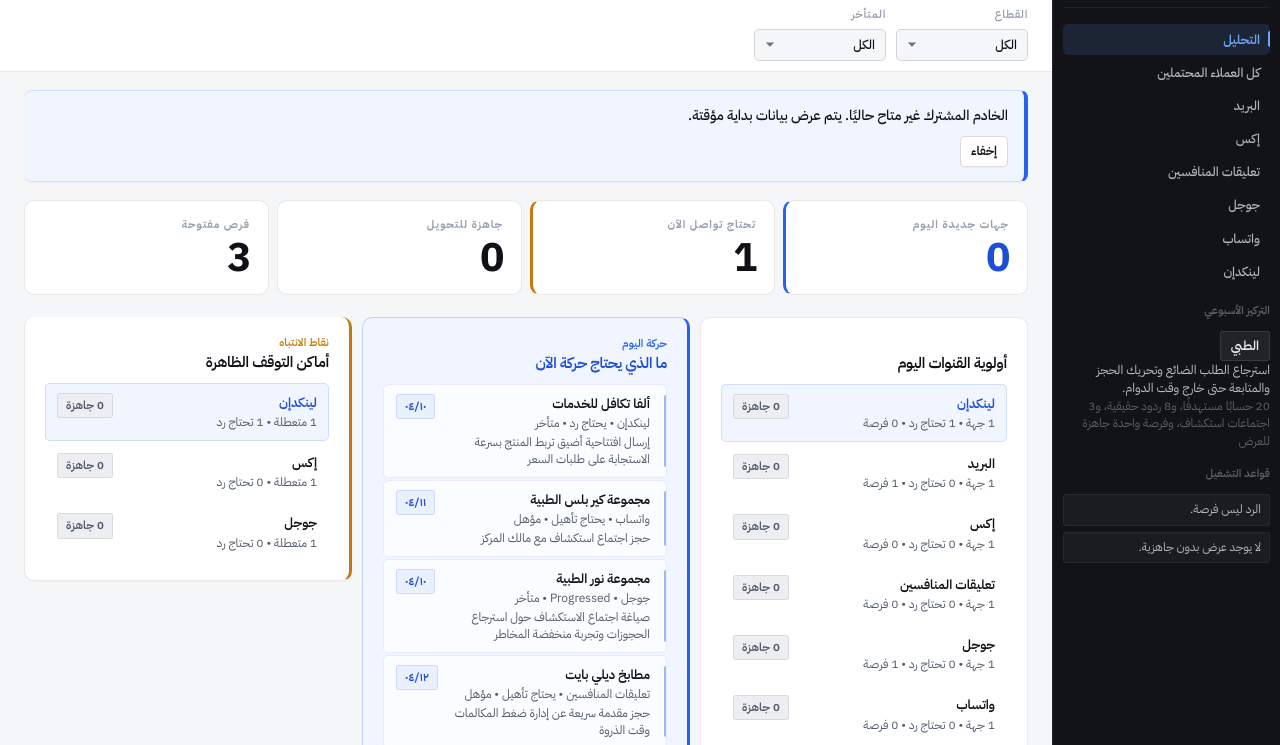
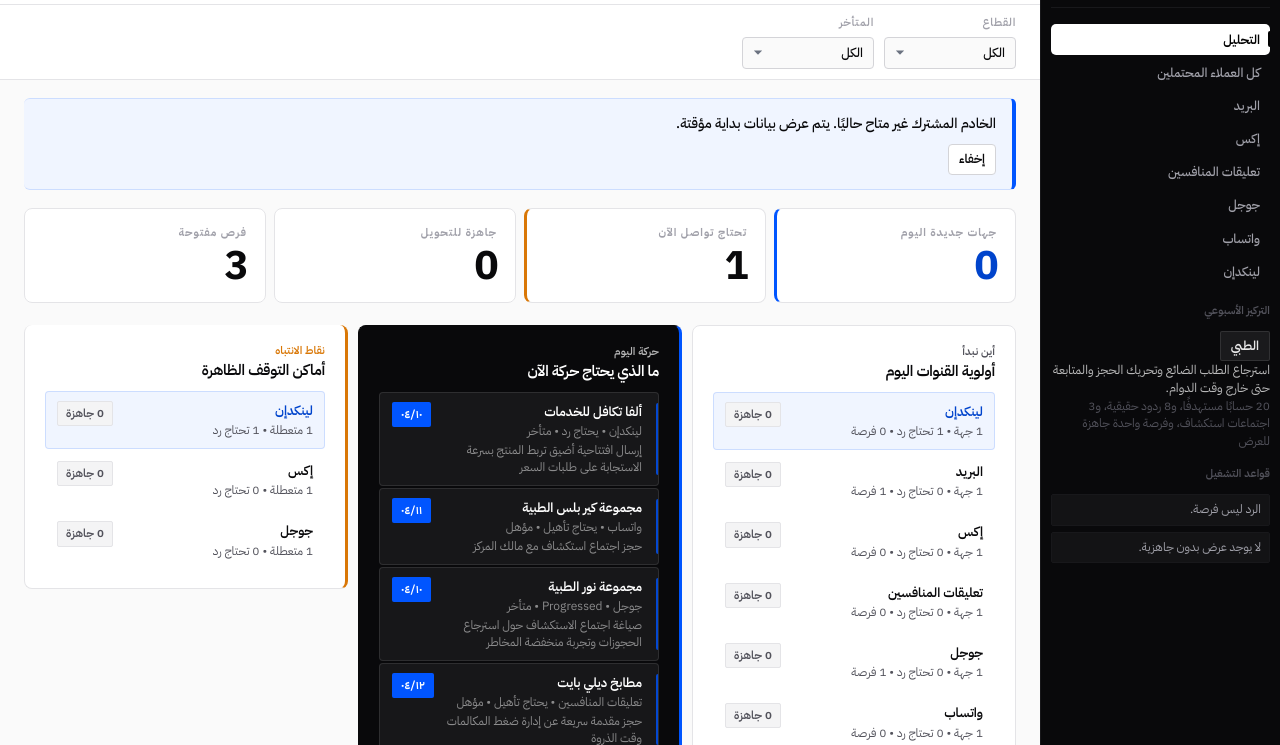
Before and after one commit to Mohamad-MG/My-Calles, a website: page ar/index.html in a window 1280 px wide. Shown: the part 55-800 px from the top of the page. Drawn offline with Linux system fonts and the light colour scheme; no server answers.

Commit message:
style: update layout and typography in main stylesheet

```diff
--- a/styles.css
+++ b/styles.css
@@ -7,87 +7,87 @@
 
 /* ── Design Tokens ────────────────────────────────────────────── */
 :root {
-  /* Canvas — crisp white on light gray, no noise */
-  --canvas:          #F5F6F8;
+  /* Canvas — strict, flawless white/gray, no noise */
+  --canvas:          #FAFAFA;
   --canvas-elevated: #FFFFFF;
-  --canvas-sunken:   #EDEEF1;
-
-  /* Sidebar (dark, premium) */
-  --sidebar-bg:      #111318;
-  --sidebar-border:  rgba(255,255,255,0.06);
-  --sidebar-text:    rgba(255,255,255,0.68);
-  --sidebar-text-dim:rgba(255,255,255,0.32);
-  --sidebar-hover:   rgba(255,255,255,0.05);
-  --sidebar-active:  rgba(99,162,255,0.12);
-  --sidebar-active-txt: #6FA3F8;
-  --sidebar-width:   228px;
-
-  /* Content text — warm near-black */
-  --text-primary:    #0F1117;
-  --text-secondary:  #505A6B;
-  --text-tertiary:   #96A0B0;
+  --canvas-sunken:   #F4F4F5;
+
+  /* Sidebar — ultra premium void black */
+  --sidebar-bg:      #09090B;
+  --sidebar-border:  #18181B;
+  --sidebar-text:    #A1A1AA;
+  --sidebar-text-dim:#52525B;
+  --sidebar-hover:   #27272A;
+  --sidebar-active:  #FFFFFF;
+  --sidebar-active-txt: #000000;
+  --sidebar-width:   240px;
+
+  /* Content text — pure stark contrast */
+  --text-primary:    #09090B;
+  --text-secondary:  #52525B;
+  --text-tertiary:   #A1A1AA;
   --text-inverse:    #FFFFFF;
 
-  /* Primary accent — sharp indigo */
-  --accent:          #2563EB;
-  --accent-dim:      rgba(37,99,235,0.07);
-  --accent-mid:      rgba(37,99,235,0.16);
-  --accent-hover:    #1D4ED8;
+  /* Primary accent — sharp vivid blue */
+  --accent:          #0055FF;
+  --accent-dim:      rgba(0,85,255,0.08);
+  --accent-mid:      rgba(0,85,255,0.15);
+  --accent-hover:    #0044CC;
   --accent-light:    #F0F5FF;
 
-  /* Semantic */
-  --danger:          #D92D20;
-  --danger-dim:      rgba(217,45,32,0.07);
-  --danger-mid:      rgba(217,45,32,0.18);
-  --warning:         #C4790A;
-  --warning-dim:     rgba(196,121,10,0.07);
-  --warning-mid:     rgba(196,121,10,0.18);
-  --success:         #079455;
-  --success-dim:     rgba(7,148,85,0.07);
-  --success-mid:     rgba(7,148,85,0.18);
-
-  /* Borders — flat clarity over depth */
-  --border:          rgba(15,17,23,0.09);
-  --border-strong:   rgba(15,17,23,0.15);
+  /* Semantic - rigorous pure tones */
+  --danger:          #DF1B41;
+  --danger-dim:      rgba(223,27,65,0.08);
+  --danger-mid:      rgba(223,27,65,0.18);
+  --warning:         #D97706;
+  --warning-dim:     rgba(217,119,6,0.08);
+  --warning-mid:     rgba(217,119,6,0.18);
+  --success:         #059669;
+  --success-dim:     rgba(5,150,105,0.08);
+  --success-mid:     rgba(5,150,105,0.18);
+
+  /* Borders — sharp defining lines, no gradients */
+  --border:          #E4E4E7;
+  --border-strong:   #D4D4D8;
   --border-focus:    var(--accent);
 
-  /* Flat shadows — near-zero, present only as reinforcement */
-  --shadow-xs:  0 1px 1px rgba(0,0,0,0.03);
-  --shadow-sm:  0 1px 2px rgba(0,0,0,0.04);
-  --shadow-md:  0 2px 6px rgba(0,0,0,0.05);
-  --shadow-lg:  0 4px 12px rgba(0,0,0,0.06);
-  --shadow-xl:  0 8px 24px rgba(0,0,0,0.07);
-
-  /* Radii — flat-friendly, not bubbly */
-  --r-xs:  3px;
-  --r-sm:  5px;
-  --r-md:  8px;
-  --r-lg:  10px;
-  --r-xl:  14px;
-  --r-2xl: 18px;
+  /* Flat shadows — completely nullified for absolute flatness */
+  --shadow-xs:  none;
+  --shadow-sm:  none;
+  --shadow-md:  none;
+  --shadow-lg:  none;
+  --shadow-xl:  none;
+
+  /* Radii — structured, minimal curves */
+  --r-xs:  2px;
+  --r-sm:  4px;
+  --r-md:  6px;
+  --r-lg:  8px;
+  --r-xl:  12px;
+  --r-2xl: 16px;
 
   /* Topbar height */
-  --topbar-h: 52px;
+  --topbar-h: 60px;
 
   /* ── Execution Authority Tokens ────────────────────────────── */
   --kpi-number-size:  2.5rem;
-  --kpi-number-tight: -0.03em;
-
-  /* Card tiers — flat palette */
+  --kpi-number-tight: -0.04em;
+
+  /* Card tiers — strictly bordered, high contrast edge */
   --card-primary-bg:     #FFFFFF;
-  --card-primary-border: rgba(15,17,23,0.13);
-  --card-primary-shadow: 0 1px 3px rgba(0,0,0,0.04);
+  --card-primary-border: #09090B;
+  --card-primary-shadow: none;
 
   --card-secondary-bg:   #FFFFFF;
-  --card-secondary-shadow: 0 1px 2px rgba(0,0,0,0.03);
-
-  --card-passive-bg:   #F8F9FB;
+  --card-secondary-shadow: none;
+
+  --card-passive-bg:   #FAFAFA;
   --card-passive-shadow: none;
 
-  /* Hero action panel — flat accent, leading without aggression */
-  --hero-action-bg:     #F0F5FF;
-  --hero-action-border: rgba(37,99,235,0.25);
-  --hero-action-shadow: 0 1px 3px rgba(0,0,0,0.04);
+  /* Hero action panel — solid commanding block */
+  --hero-action-bg:     #09090B;
+  --hero-action-border: #09090B;
+  --hero-action-shadow: none;
 }
 
 /* ── Reset ────────────────────────────────────────────────────── */
@@ -2143,28 +2143,28 @@
 .analysis-grid > article.panel:nth-child(2)::after  { display: none; }
 .analysis-grid > article.panel:nth-child(2)::before { display: none; }
 
-.analysis-grid > article.panel:nth-child(2) .panel-label { color: var(--accent); }
-.analysis-grid > article.panel:nth-child(2) h3           { color: var(--accent-hover); }
+.analysis-grid > article.panel:nth-child(2) .panel-label { color: rgba(255,255,255,0.7); }
+.analysis-grid > article.panel:nth-child(2) h3           { color: #FFFFFF; }
 .analysis-grid > article.panel:nth-child(2) .rail-item,
 .analysis-grid > article.panel:nth-child(2) button.rail-item {
-  background: rgba(255,255,255,0.65);
-  border-color: rgba(37,99,235,0.11);
-  color: var(--text-primary);
+  background: rgba(255,255,255,0.06);
+  border-color: rgba(255,255,255,0.1);
+  color: #FFFFFF;
 }
 .analysis-grid > article.panel:nth-child(2) button.rail-item:hover {
-  background: #FFFFFF;
-  border-color: var(--accent-mid);
+  background: rgba(255,255,255,0.12);
+  border-color: var(--accent);
   box-shadow: none;
   transform: none;
 }
-.analysis-grid > article.panel:nth-child(2) .rail-item strong { color: var(--text-primary); }
-.analysis-grid > article.panel:nth-child(2) .meta-row  { color: var(--text-secondary); }
-.analysis-grid > article.panel:nth-child(2) .pill      { background: var(--accent-dim); border-color: var(--accent-mid); color: var(--accent-hover); }
-.analysis-grid > article.panel:nth-child(2) .empty-state  { background: rgba(255,255,255,0.55); border-color: var(--accent-mid); }
-.analysis-grid > article.panel:nth-child(2) .empty-title  { color: var(--accent-hover); }
-.analysis-grid > article.panel:nth-child(2) .empty-copy   { color: var(--text-secondary); }
+.analysis-grid > article.panel:nth-child(2) .rail-item strong { color: #FFFFFF; }
+.analysis-grid > article.panel:nth-child(2) .meta-row  { color: rgba(255,255,255,0.5); }
+.analysis-grid > article.panel:nth-child(2) .pill      { background: var(--accent); border-color: transparent; color: #FFFFFF; }
+.analysis-grid > article.panel:nth-child(2) .empty-state  { background: rgba(255,255,255,0.04); border-color: rgba(255,255,255,0.1); }
+.analysis-grid > article.panel:nth-child(2) .empty-title  { color: #FFFFFF; }
+.analysis-grid > article.panel:nth-child(2) .empty-copy   { color: rgba(255,255,255,0.5); }
 .analysis-grid > article.panel:nth-child(2) button.rail-item.analysis-action-row::before {
-  background: var(--accent); opacity: 0.45;
+  background: var(--accent); opacity: 0.8;
 }
 .analysis-grid > article.panel:nth-child(2) button.rail-item.analysis-action-row:hover::before {
   background: var(--accent); opacity: 0.8;
```
